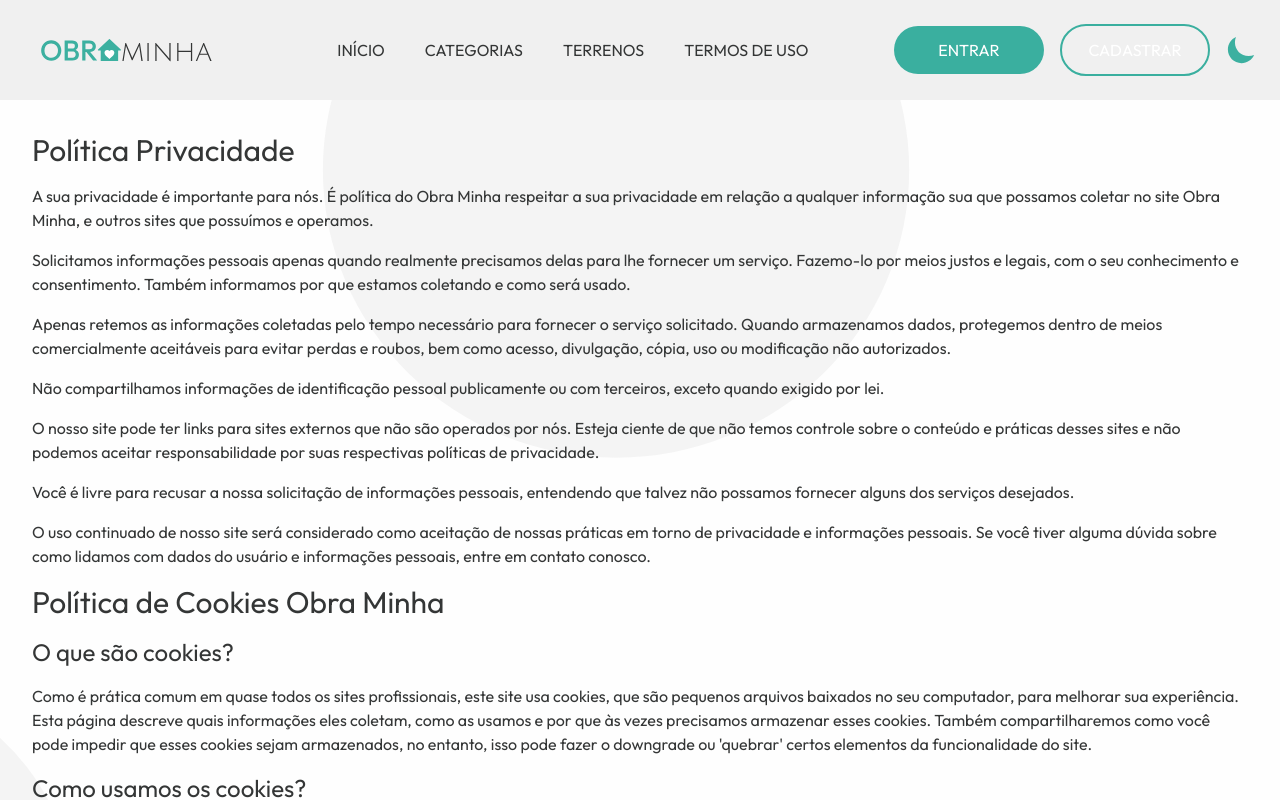
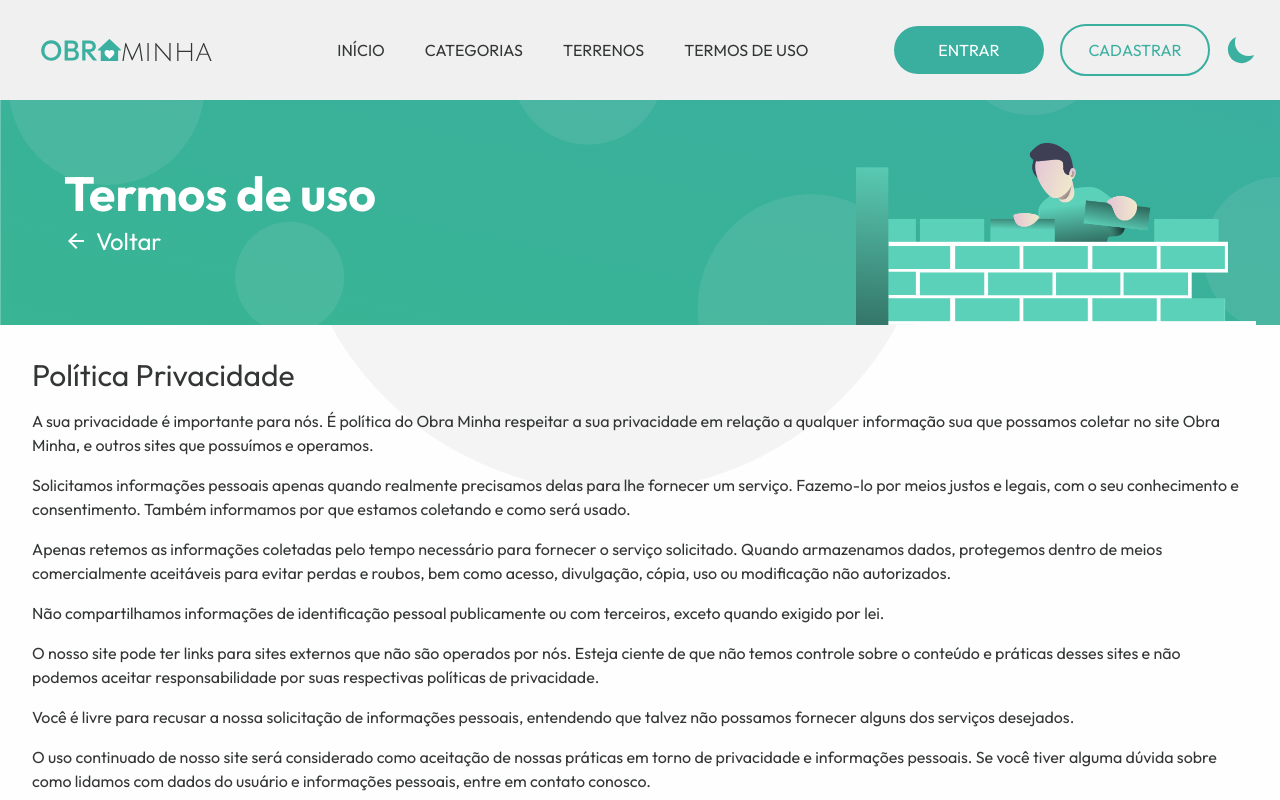
Before and after one commit to galenomoon/obraminha-next, a Next.js app: page /termos-de-uso in a window 1280 px wide. Shown: the top 800 px of the page. Built offline with nearby package versions, Linux system fonts and the light colour scheme; no server answers.

Commit message:
context user fixed + banner done

```diff
--- a/src/assets/icons/Obra Minha/ObraMinhaHomePlus.js
+++ b/src/assets/icons/Obra Minha/ObraMinhaHomePlus.js
@@ -1,8 +1,9 @@
 import React from 'react'
+import Image from 'next/image'
 
 //assets
-import ObraMinhaHomePlusSvg from './ObraMinhaHomePlus.svg'
-import ObraMinhaHomePlusDarkSvg from './ObraMinhaHomePlusDark.svg'
+import ObraMinhaHomePlusSvg from '../Obra Minha/ObraMinhaHomePlus.svg'
+import ObraMinhaHomePlusDarkSvg from '../Obra Minha/ObraMinhaHomePlusDark.svg'
 
 //context
 import { AppContext } from '@/pages/_app'
@@ -12,7 +13,7 @@ const ObraMinhaHomePlus = ({ size = 24 }) => {
 
   const ObraMinhaHomePlus = is_dark_theme ? ObraMinhaHomePlusDarkSvg : ObraMinhaHomePlusSvg
 
-  return <img src={ObraMinhaHomePlus} alt='Obra Minha Home Plus' width={size} height={size} />
+  return <Image src={ObraMinhaHomePlus} alt='Obra Minha Home Plus' width={size} height={size} />
 }
 
 export default ObraMinhaHomePlus
--- a/src/components/Auth/Form/index.jsx
+++ b/src/components/Auth/Form/index.jsx
@@ -8,6 +8,7 @@ import Button from '../../../components/Button'
 //deeps
 import api_client from '../../../config/api_client'
 import { useRouter } from 'next/router'
+import { setCookie } from 'nookies'
 
 //styles
 import { BiLock } from 'react-icons/bi'
@@ -81,12 +82,12 @@ export default function AuthForm({ is_login, is_modal }) {
 
       if (!is_login_form) {
         api_client.post('/login/', user).then(({ data }) => {
-          localStorage.setItem('token', data?.token?.access)
+          setCookie(null, 'token', data?.token?.access)
           setCurrentUser(data)
         })
       }
       else {
-        localStorage.setItem('token', data?.token?.access)
+        setCookie(null, 'token', data?.token?.access)
         setCurrentUser(data)
       }
 
--- /dev/null
+++ b/src/components/Banner/index.jsx
@@ -0,0 +1,64 @@
+import React from 'react'
+import Image from 'next/image'
+
+//assets
+import man_bricks from '../../assets/man-bricks.png'
+import bg_dark_banner from '../../assets/dark-banner.svg'
+import bg_light_banner from '../../assets/light-banner.svg'
+
+//styles
+import { MdArrowBack } from 'react-icons/md'
+import Skeleton from '@/components/Skeleton'
+
+//deeps
+import Link from 'next/link'
+
+export default function Banner({ title = 'Title', category, organization, subtitle, link_to, image, is_loaded = true }) {
+  return (
+    <div className='flex items-center justify-center text-center h-[225px] dark:bg-dark-banner bg-light-banner bg-cover relative overflow-hidden text-typography-secondary'>
+      <Image src={bg_light_banner} alt="bg-base" fill className="dark:hidden h-full absolute z-0 object-cover" />
+      <Image src={bg_dark_banner} alt="bg-base-dark" fill className="dark:block hidden absolute z-0 object-cover " />
+
+      {organization ?
+        <div className='flex flex-col items-center justify-center gap-2 text-center sm:p-0 md:px-16'>
+          <Skeleton conditional={is_loaded}>
+            <p className='md:text-4xl sm:text-4xl font-semibold truncate w-[90vw]'>
+              {organization?.name}
+            </p>
+          </Skeleton>
+          <Skeleton conditional={is_loaded}>
+            <p className='flex gap-2 items-center text-2xl group font-light'>
+              {category}
+            </p>
+          </Skeleton>
+        </div>
+        :
+        <div className='sm:flex flex-col gap-2 md:absolute left-16 sm:items-center md:items-start'>
+          <Skeleton conditional={is_loaded}>
+            <p className='md:text-5xl sm:text-4xl font-bold'>
+              {title}
+            </p>
+          </Skeleton>
+          {link_to &&
+            <Link href={link_to} className='flex gap-2 items-center text-2xl group'>
+              <MdArrowBack className='group-hover:-translate-x-2  duration-150' />
+              <p>
+                Voltar
+              </p>
+            </Link>
+          }
+          {subtitle &&
+            <p className='flex gap-2 items-center text-2xl group font-light'>
+              {subtitle}
+            </p>
+          }
+        </div>
+      }
+      {!organization &&
+        <div className='sm:hidden md:block'>
+          <Image src={image || man_bricks} alt="man bricks" className='w-[400px] absolute -bottom-6 right-6' />
+        </div>
+      }
+    </div>
+  )
+}
--- a/src/components/Button/index.jsx
+++ b/src/components/Button/index.jsx
@@ -7,7 +7,7 @@ export default function Button({ className, onClick = () => { }, children, to, n
       onClick={(e) => disabled ? {} : onClick(e)}
       href={disabled ? '#' : to}
       name={name}
-      className={`duration-100 ${className} ${disabled ? 'bg-gray-400 dark:bg-dark-background-light' : 'bg-background-secondary'} text-typography-secondary flex hover:opacity-90 items-center justify-center rounded-full px-5 py-4 w-[180px] uppercase`}
+      className={`duration-100 ${disabled ? 'bg-gray-400 dark:bg-dark-background-light' : 'bg-background-secondary'} text-typography-secondary flex hover:opacity-90 items-center justify-center rounded-full px-5 py-4 w-[180px] uppercase  ${className} `}
     >
       {children}
     </Link>
@@ -17,7 +17,7 @@ export default function Button({ className, onClick = () => { }, children, to, n
       disabled={disabled}
       name={name}
       onClick={(e) => disabled ? {} : onClick(e)}
-      className={`duration-100 ${className} ${disabled ? 'bg-gray-400 dark:bg-dark-background-light' : 'bg-background-secondary'} text-typography-secondary flex items-center justify-center rounded-full hover:opacity-90 py-3 w-[180px] uppercase`}
+      className={`duration-100 ${disabled ? 'bg-gray-400 dark:bg-dark-background-light' : 'bg-background-secondary'} text-typography-secondary flex items-center justify-center rounded-full hover:opacity-90 py-3 w-[180px] uppercase  ${className} `}
     >
       {children}
     </button>
--- a/src/components/Footer/index.jsx
+++ b/src/components/Footer/index.jsx
@@ -4,7 +4,7 @@ import { useRouter } from 'next/router'
 //assets
 import Logo from '../Logo'
 
-export default function Header() {
+export default function Footer() {
   const { pathname } = useRouter()
 
   return pathname === "entrar" || pathname === "cadastrar" ? null :
--- a/src/components/NavBar/index.jsx
+++ b/src/components/NavBar/index.jsx
@@ -110,7 +110,7 @@ export default function Navbar() {
               <Button to='/entrar' className='!py-[12px] !w-[150px] md:block sm:hidden flex items-center justify-center text-center'>
                 Entrar
               </Button>
-              <Button to='/cadastrar' className='!py-[12px] !w-[150px] md:block sm:hidden flex items-center justify-center text-center text-background-secondary border-2 border-background-secondary bg-transparent'>
+              <Button to='/cadastrar' className='!py-[12px] !text-typography-primary !w-[150px] md:block sm:hidden flex items-center justify-center text-center border-2 border-background-secondary bg-transparent'>
                 Cadastrar
               </Button>
               <button onClick={() => switchTheme()}>
@@ -185,12 +185,11 @@ export default function Navbar() {
     </>
 }
 
-export function Menu({ show, close, logOut }) {
-  const { push: navigate } = useRouter()
-  const { switchTheme, is_dark_theme } = useContext(ThemeContext)
+export function Menu({ show, close }) {
+  const { switchTheme, is_dark_theme, destroy_session } = useContext(AppContext)
 
   return (show &&
-    <div onBlur={() => close()} className='absolute top-14 right-0 overflow-hidden w-[300px] h-fit border-[2px] border-typography-light/60 bg-background-optional dark:bg-dark-background-light z-[50] rounded-2xl flex flex-col' >
+    <div onBlur={() => close()} className='absolute top-14 right-0 overflow-hidden w-[300px] h-fit border-[2px] border-typography-light/60 bg-background-optional dark:bg-dark-background-light dark:text-dark-typography-base text-typography-base z-[50] rounded-2xl flex flex-col' >
       <button onClick={() => switchTheme()} className='flex w-full p-4 items-center gap-2 hover:bg-background-light hover:dark:bg-dark-background-base cursor-pointer'>
         <div className='flex items-center justify-center w-[50px]'>
           <Switch
@@ -212,7 +211,7 @@ export function Menu({ show, close, logOut }) {
         </div>
         <p>Editar Perfil</p>
       </Link>
-      <button onClick={() => [logOut(), navigate('/inicio')]} className='flex w-full p-4 items-center gap-2 hover:bg-background-light hover:dark:bg-dark-background-base cursor-pointer'>
+      <button onClick={() => destroy_session()} className='flex w-full p-4 items-center gap-2 hover:bg-background-light hover:dark:bg-dark-background-base cursor-pointer'>
         <div className='flex items-center justify-center w-[50px]'>
           <MdLogout size={30} className='text-typography-primary ' />
         </div>
--- /dev/null
+++ b/src/components/Skeleton/index.jsx
@@ -0,0 +1,17 @@
+import React from 'react'
+
+export default function Skeleton({ conditional, children, className, length = 1 }) {
+  return (
+    conditional ? children : Array(length).fill(0).map((_, i) =>
+      <div key={i} className={`dark:bg-[#444]/50 bg-[#e3e3e3] w-fit h-fit ${className} rounded-2xl animate-[pulse_1230ms_ease-in-out_infinite] m-1`}>
+        <div className='invisible'>{children}</div>
+      </div>)
+  )
+}
+
+export function SkeletonText({ conditional, children, rows = 9 }) {
+  return conditional ? children :
+    <div className='flex flex-col gap-2 w-full h-fit'>
+      {Array(rows).fill(0).map((_, i) => <Skeleton key={i} className='!w-full !h-[28px]' />)}
+    </div>
+}
--- a/src/pages/termos-de-uso/index.jsx
+++ b/src/pages/termos-de-uso/index.jsx
@@ -1,10 +1,12 @@
+import Header from '@/components/Header'
 import React from 'react'
-// import Banner from '../../components/Banner/index';
+import Banner from '@/components/Banner';
 
 export default function Terms() {
   return (
     <div className='w-full h-full'>
-      {/* <Banner title="Termos de uso" link_to='/inicio' /> */}
+      <Header subtitle='Termos de uso' />
+      <Banner title="Termos de uso" link_to='/' />
       <div className='flex flex-col gap-4 text-typography-base dark:text-dark-typography-base p-8'>
         <h2 className='text-3xl'>Política Privacidade</h2>
         <p>A sua privacidade é importante para nós. É política do Obra Minha respeitar a sua privacidade em relação a qualquer informação sua que possamos coletar no site <a href="https://obraminha.com">Obra Minha</a>, e outros sites que possuímos e operamos.</p>
```
Also changed, not shown: src/pages/_app.js (+33 -0 lines).
